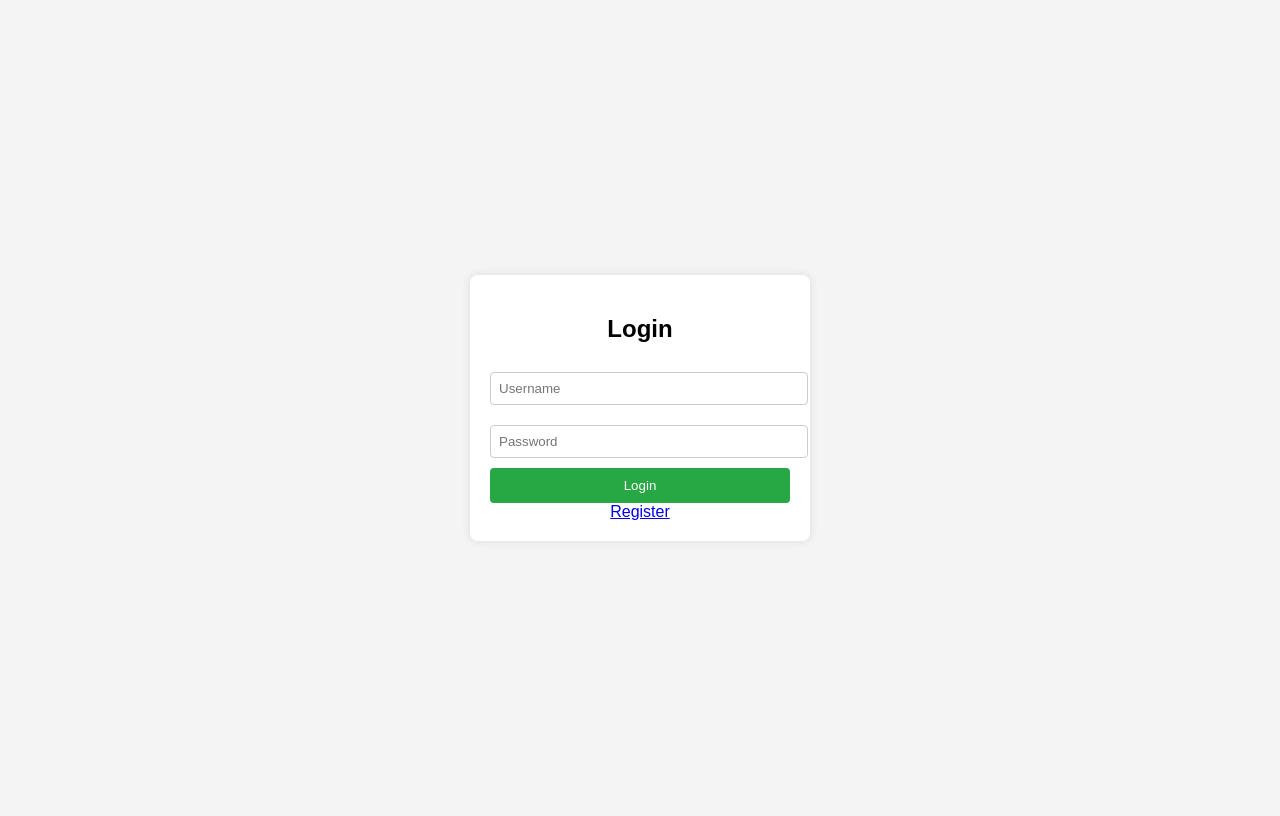
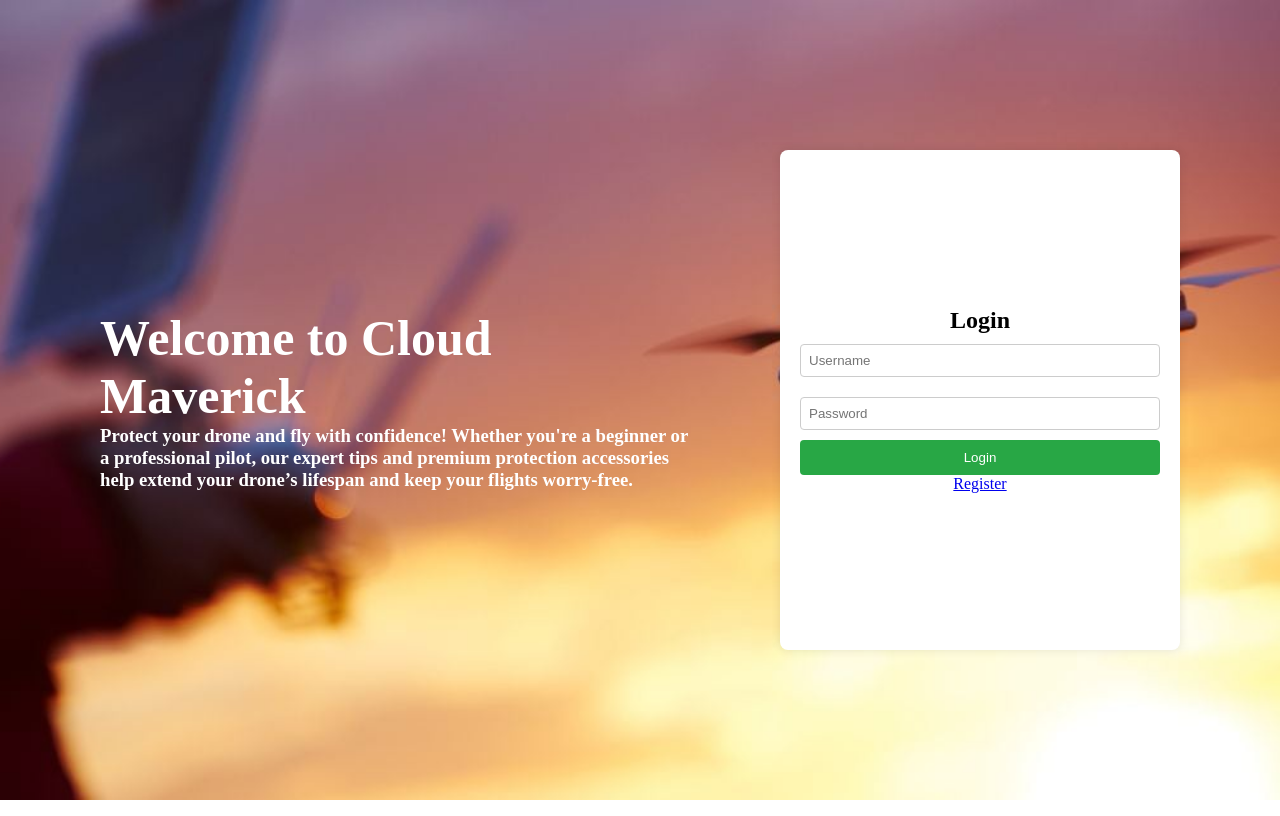
Before and after one commit to Jayasurya-T-Appu/dron_vibration_detection, a Django app: page / in a window 1280 px wide. Run offline with Django 5.2, Linux system fonts and the light colour scheme; parts of the project's set-up code (start-up, migrations or seed data) failed here and were passed over.

Commit message:
Added image

```diff
--- a/drone_fault_detection/drone_fault_detection/settings.py
+++ b/drone_fault_detection/drone_fault_detection/settings.py
@@ -122,3 +122,7 @@ STATIC_URL = 'static/'
 # https://docs.djangoproject.com/en/5.1/ref/settings/#default-auto-field
 
 DEFAULT_AUTO_FIELD = 'django.db.models.BigAutoField'
+import os
+STATICFILES_DIRS = [
+    os.path.join(BASE_DIR, 'static'),  # Defines where static files are located
+]
--- a/drone_fault_detection/prediction/templates/login.html
+++ b/drone_fault_detection/prediction/templates/login.html
@@ -1,25 +1,30 @@
+{% load static %}
 <!DOCTYPE html>
-<html>
+<html lang="en">
 
 <head>
-    <title>Login</title>
+    <meta charset="UTF-8">
+    <meta name="viewport" content="width=device-width, initial-scale=1.0">
+    <title>Login Page</title>
+
     <style>
-        body {
-            font-family: Arial, sans-serif;
-            background-color: #f4f4f4;
-            display: flex;
-            justify-content: center;
-            align-items: center;
-            height: 100vh;
+        * {
+            margin: 0;
+            padding: 0;
+            box-sizing: border-box;
         }
 
-        .container {
-            background: white;
-            padding: 20px;
-            border-radius: 8px;
-            box-shadow: 0px 0px 10px rgba(0, 0, 0, 0.1);
-            width: 300px;
-            text-align: center;
+        .main_container {
+            background-image: url("{% static 'my_app/images/dron.jpg' %}");
+            background-repeat: no-repeat;
+            background-position: center;
+            background-size: cover;
+            height: 100vh;
+            width: 100vw;
+            display: flex;
+            justify-content: space-between;
+            align-items: center;
+            padding: 100px;
         }
 
         input {
@@ -30,6 +35,24 @@
             border-radius: 4px;
         }
 
+        .title_container {
+            width: 600px;
+            color: white;
+        }
+
+        .login_container {
+            background: white;
+            padding: 20px;
+            border-radius: 8px;
+            box-shadow: 0px 0px 10px rgba(0, 0, 0, 0.1);
+            width: 400px;
+            height: 500px;
+            text-align: center;
+            display: flex;
+            flex-direction: column;
+            justify-content: center;
+            align-items: center;
+        }
         button {
             width: 100%;
             padding: 10px;
@@ -44,22 +67,21 @@
             background-color: #218838;
         }
     </style>
-    <script>
-        function showAlert(message) {
-            alert(message);
-        }
-    </script>
 </head>
 
 <body>
-    <div class="container">
+    <div class="main_container">
+        <div class="title_container">
+            <h1 style="font-size: 50px;">Welcome to Cloud Maverick</h1>
+            <h3>Protect your drone and fly with confidence!
+                Whether you're a beginner or a professional pilot,
+                our expert tips and premium protection accessories help extend your drone’s
+                lifespan and keep your flights worry-free.</h3>
+        </div>
+        <div>
+            <div class="login_container">
                 <h2>Login</h2>
-        {% if messages %}
-        {% for message in messages %}
-        <script>alert("{{ message }}");</script>
-        {% endfor %}
-        {% endif %}
-        <form method="post" action="{% url 'login' %}">
+                <form style="width: 100%;" method="post" action="{% url 'login' %}">
                     {% csrf_token %}
                     <input type="text" name="username" placeholder="Username" required><br>
                     <input type="password" name="password" placeholder="Password" required><br>
@@ -67,6 +89,9 @@
                 </form>
                 <a href="{% url 'register_page' %}">Register</a>
             </div>
+        </div>
+    </div>
+
 </body>
 
 </html>
```
Also changed, not shown: drone_fault_detection/prediction/static/my_app/images/dron.jpg (added), drone_fault_detection/static/my_app/images/dron.jpg (added). Lines whose indentation alone changed are shown as unchanged.
